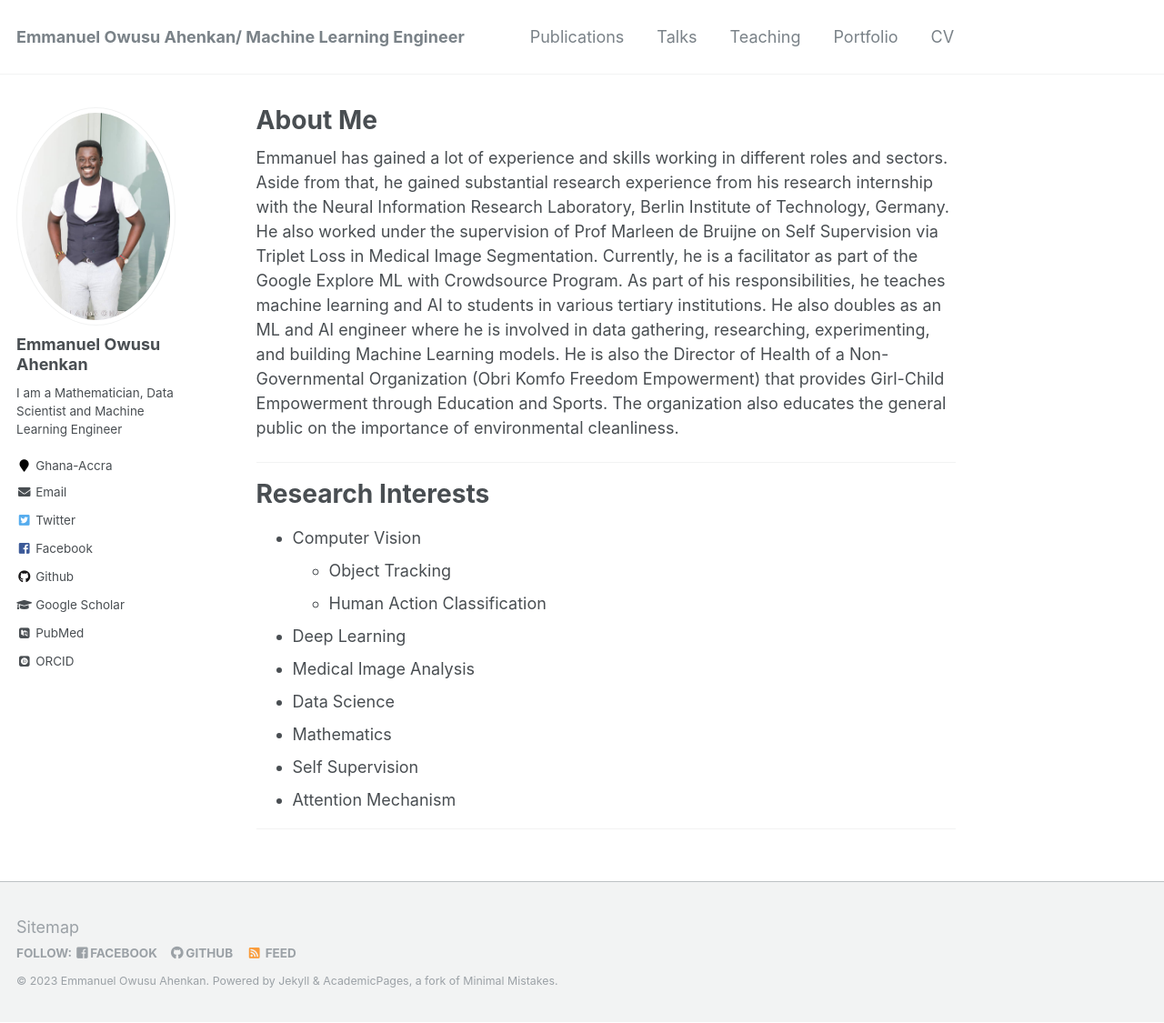
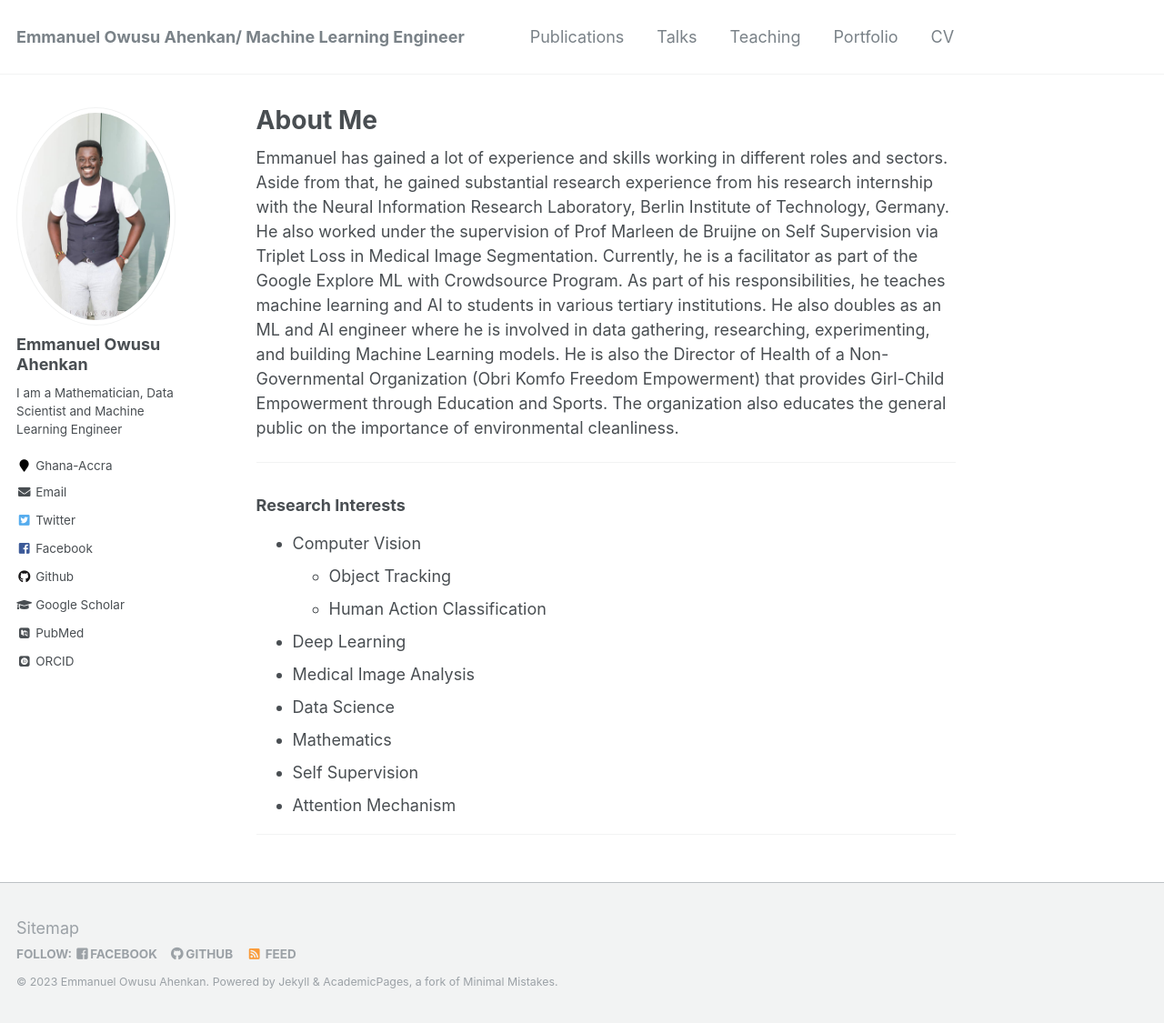
Before and after one commit to EmmanuelOwusu/EmmanuelOwusu.github.io, a Jekyll site: the page built from _pages/about.md, in a window 1280 px wide and 1125 px high. Shown: the whole window at 91% size. Built offline with Jekyll 4.4.1, drawn with Linux system fonts in a browser that asks for light colours; some web fonts are replaced.

```diff
--- a/_pages/about.md
+++ b/_pages/about.md
@@ -18,7 +18,7 @@ He is also the Director of Health of a Non-Governmental Organization (Obri Komfo
 
 
 ---
-# Research Interests
+### Research Interests
 
 * Computer Vision
     * Object Tracking
```
